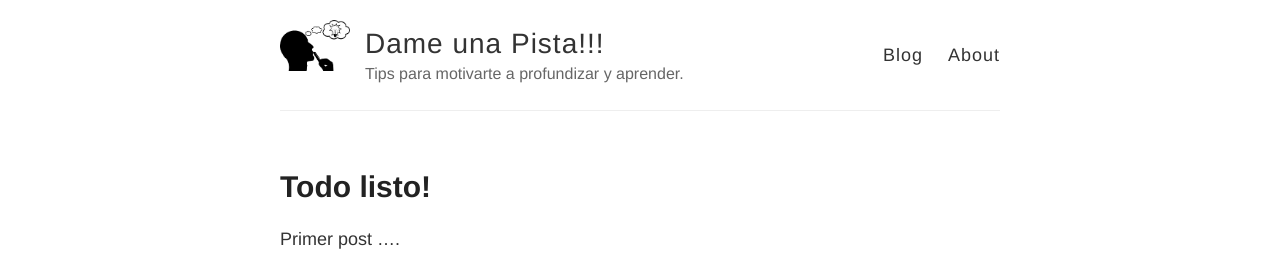
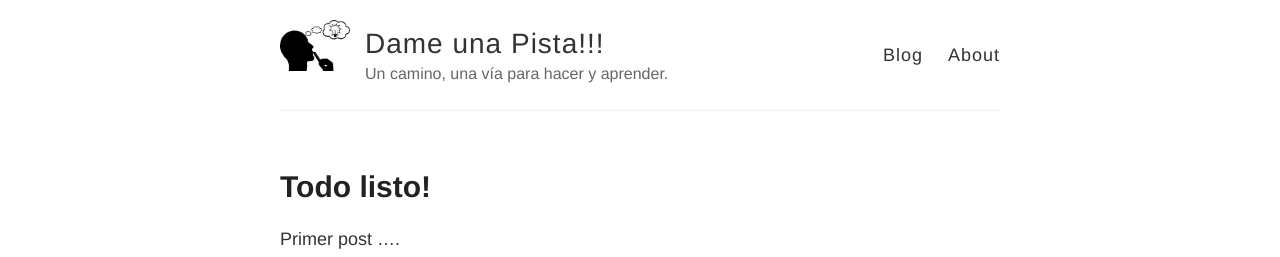
Before and after one commit to xolagl2/xolagl2.github.io, a Jekyll site: the page built from index.html, in a window 1280 px wide. Shown: the top 257 px of the page. Built offline with Jekyll 4.4.1, drawn with Linux system fonts in a browser that asks for light colours.

Commit message:
Update _config.yml

```diff
--- a/_config.yml
+++ b/_config.yml
@@ -6,7 +6,7 @@
 name: Dame una Pista!!!
 
 # Short bio or description (displayed in the header)
-description: Tips para motivarte a profundizar y aprender.
+description: Un camino, una vía para hacer y aprender.
 # URL of your avatar or profile pic (you could use your GitHub profile pic)
 # avatar: https://raw.githubusercontent.com/barryclark/jekyll-now/master/images/jekyll-logo.png
 avatar: https://xolagl2.github.io/images/logo.png
```
